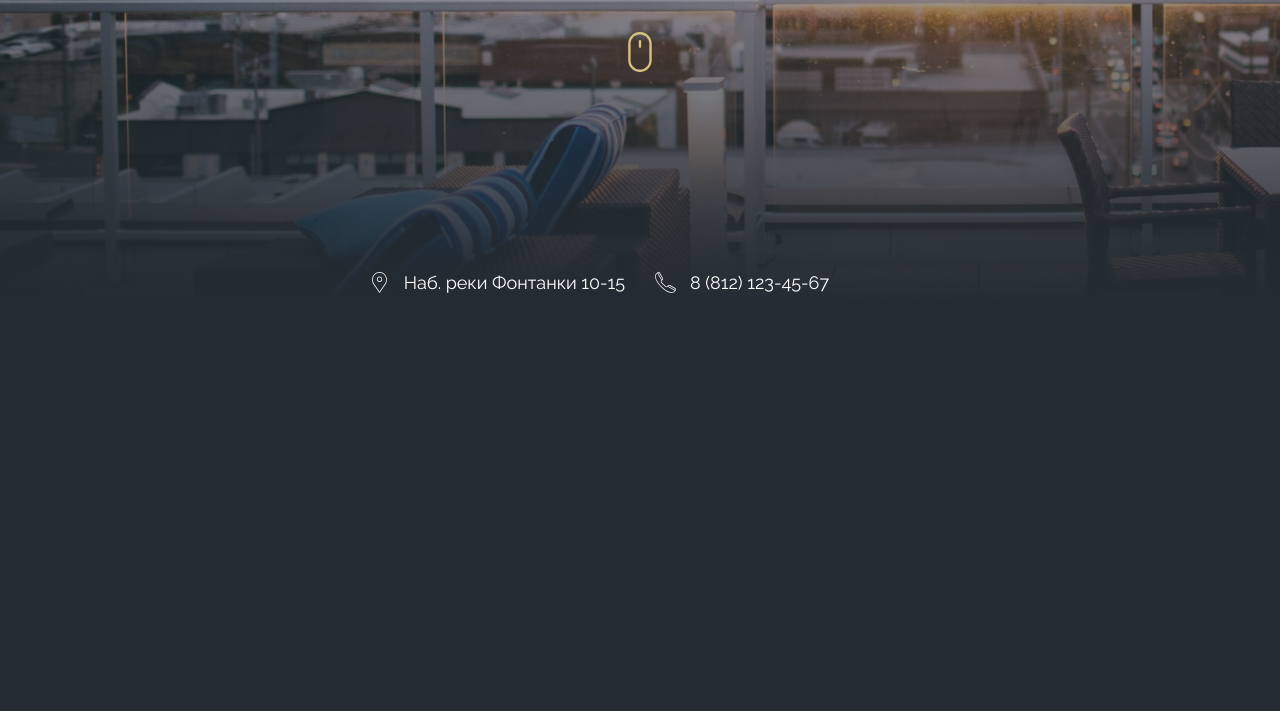
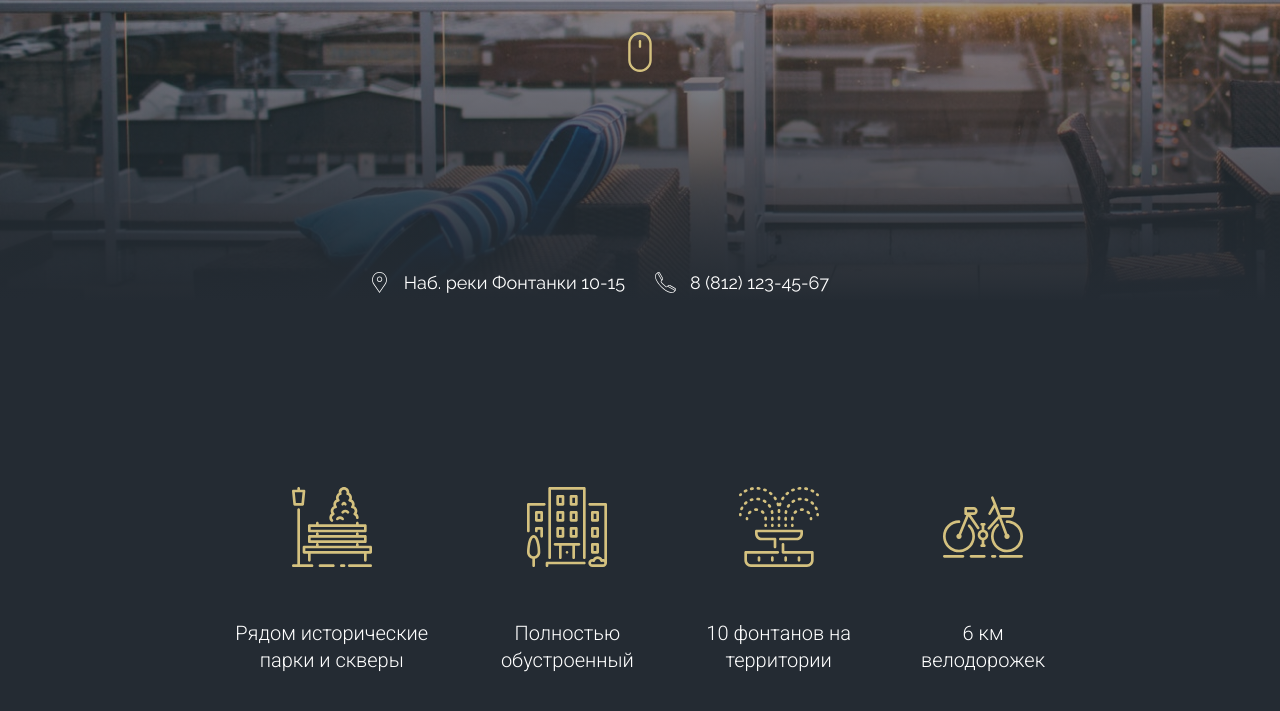
Before and after one commit to Science-B/-----------, a plain HTML site: page index.html in a window 1280 px wide. Shown: the part 473-1184 px from the top of the page. Before the commit the page ends 840 px from the top, so only its background shows below. Drawn offline with nearby package versions, Linux system fonts and the light colour scheme.

Commit message:
added benefits-section

```diff
--- a/index.html
+++ b/index.html
@@ -53,5 +53,48 @@
         >
       </div>
     </header>
+    <main>
+      <section class="benefits">
+        <h2 class="visually-hidden">Наши преимущества</h2>
+        <div class="container container--small">
+          <div class="benefits-row">
+            <div class="benefits__item">
+              <img
+                class="benefits__item-img"
+                src="./img/main/benefits/bench.svg"
+                alt="benefit-icon"
+              />
+              <p class="benefits__item-text">
+                Рядом исторические парки и скверы
+              </p>
+            </div>
+            <div class="benefits__item">
+              <img
+                class="benefits__item-img"
+                src="./img/main/benefits/building.svg"
+                alt="benefit-icon"
+              />
+              <p class="benefits__item-text">Полностью обустроенный</p>
+            </div>
+            <div class="benefits__item">
+              <img
+                class="benefits__item-img"
+                src="./img/main/benefits/fountain.svg"
+                alt="benefit-icon"
+              />
+              <p class="benefits__item-text">10 фонтанов на территории</p>
+            </div>
+            <div class="benefits__item">
+              <img
+                class="benefits__item-img"
+                src="./img/main/benefits/bicycle.svg"
+                alt="benefit-icon"
+              />
+              <p class="benefits__item-text">6 км велодорожек</p>
+            </div>
+          </div>
+        </div>
+      </section>
+    </main>
   </body>
 </html>
--- a/scss/base/_base.scss
+++ b/scss/base/_base.scss
@@ -20,9 +20,24 @@ a {
   margin: 0 auto;
   padding: 0px 15px;
   // real width - 1110px, but reset file includes box-sizing: border-box;
-  width: 1140px;
+  max-width: 1140px;
+
+  &--small {
+    max-width: 840px;
+  }
 }
 
 .text-right {
   text-align: right;
 }
+
+.visually-hidden {
+  position: absolute;
+  width: 1px;
+  height: 1px;
+  margin: -1px;
+  padding: 0;
+  overflow: hidden;
+  border: 0;
+  clip: rect(0 0 0 0);
+}
--- /dev/null
+++ b/scss/blocks/_benefits.scss
@@ -0,0 +1,22 @@
+.benefits {
+  padding: 120px 0px;
+}
+.benefits-row {
+  display: flex;
+  gap: 70px;
+}
+
+.benefits__item {
+  text-align: center;
+}
+
+.benefits__item-img {
+  margin-bottom: 53px;
+}
+
+.benefits__item-text {
+  font-size: 20px;
+  font-weight: 300;
+  line-height: 1.35;
+  font-family: $font-secondary;
+}
--- a/scss/main.scss
+++ b/scss/main.scss
@@ -6,3 +6,4 @@
 @import "./blocks/header";
 @import "./blocks/nav";
 @import "./blocks/info";
+@import "./blocks/benefits";
```
Also changed, not shown: css/main.css, img/main/benefits/bench.svg (added), img/main/benefits/bicycle.svg (added), img/main/benefits/building.svg (added), img/main/benefits/fountain.svg (added), 1 other file.
